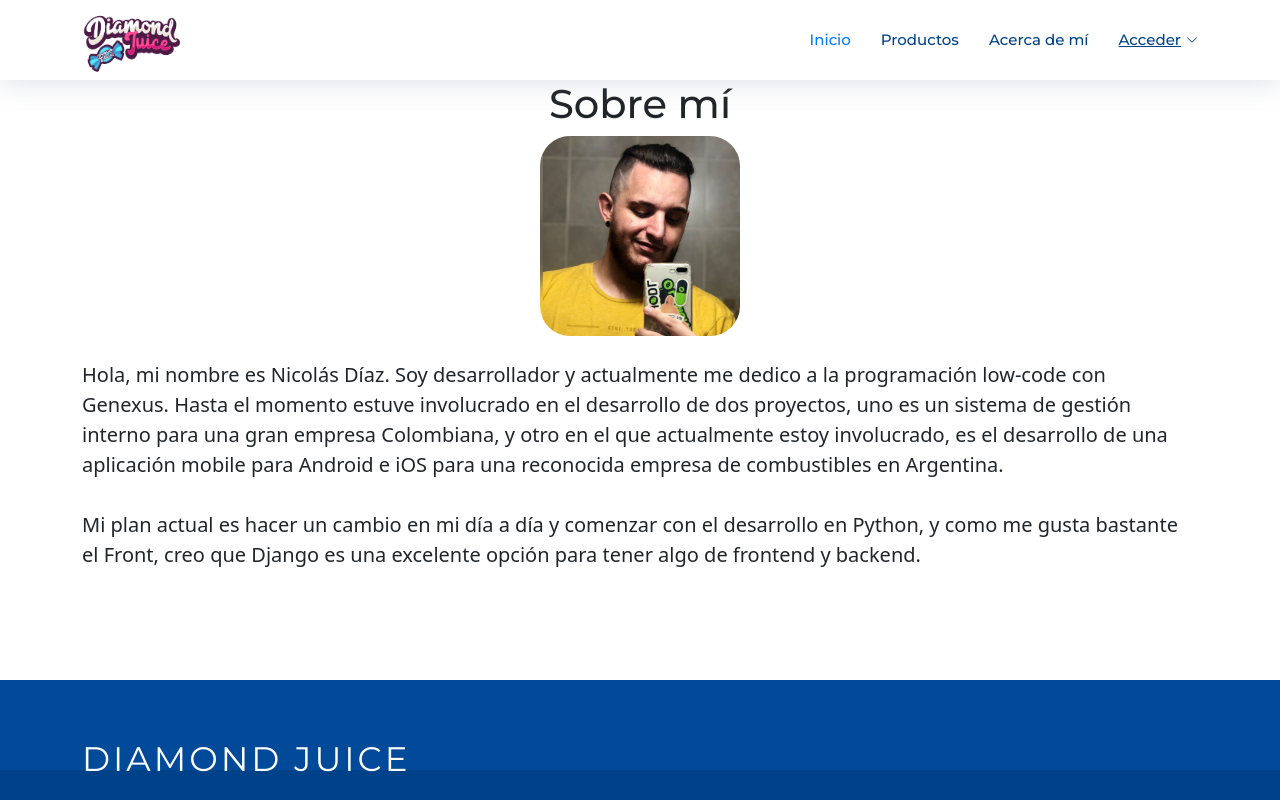
After one commit to NicoDiaz97/DiamondJuice, a Django app: page /about/ in a window 1280 px wide. The commit adds this page. Run offline with Django 4.2, Linux system fonts and the light colour scheme; some libraries are stand-ins or nearby versions.

Commit message:
Commit con mejoras

```diff
--- a/Diamond_Store/AppTienda/static/css/style.css
+++ b/Diamond_Store/AppTienda/static/css/style.css
@@ -1,14 +1,6 @@
-/**
-* Template Name: NewBiz
-* Updated: Mar 10 2023 with Bootstrap v5.2.3
-* Template URL: https://bootstrapmade.com/newbiz-bootstrap-business-template/
-* Author: BootstrapMade.com
-* License: https://bootstrapmade.com/license/
-*/
-
-/*--------------------------------------------------------------
-# General
---------------------------------------------------------------*/
+{% load static %}
+
+
 body {
   background: #fff;
   color: #444;
@@ -1512,11 +1504,13 @@ section {
 
 .div-titulo {
   height: 400px;
+  background-image: url(/static/img/backgroundinicio.jpg);
+  background-size: auto;
 }
 
 #main {
   margin-top: 80px;
-  margin-bottom: 3rem;
+  margin-bottom: 6rem;
 }
 
 body {
@@ -1585,3 +1579,10 @@ body {
   width: 50%;
   padding: 10px;
 }
+.foto-about{
+  display: block;
+  text-align: center;
+  border-radius: 30px;
+  width: 200px;
+  height: 200px;
+}
--- /dev/null
+++ b/Diamond_Store/AppTienda/templates/AppTienda/about-me.html
@@ -0,0 +1,26 @@
+{% extends 'AppTienda/base.html' %}
+
+{% load static %}
+
+
+
+{% block contenido %}
+
+
+<head>
+    <meta charset="UTF-8">
+    <meta name="viewport" content="width=device-width, initial-scale=1.0">
+    <title>Sobre mí</title>
+</head>
+<body>
+    <div class="container">
+        <center>
+        <h1>Sobre mí</h1>
+        <img src="{% static '/img/yo.jpg' %}" alt="Mi foto" class='foto-about'>
+        </center>
+        <br>
+        <p class='lead'>Hola, mi nombre es Nicolás Díaz. Soy desarrollador y actualmente me dedico a la programación low-code con Genexus. Hasta el momento estuve involucrado en el desarrollo de dos proyectos, uno es un sistema de gestión interno para una gran empresa Colombiana, y otro en el que actualmente estoy involucrado, es el desarrollo de una aplicación mobile para Android e iOS para una reconocida empresa de combustibles en Argentina.<br><br>Mi plan actual es hacer un cambio en mi día a día y comenzar con el desarrollo en Python, y como me gusta bastante el Front, creo que Django es una excelente opción para tener algo de frontend y backend.</p>
+    </div>
+</body>
+
+{% endblock contenido %}
--- a/Diamond_Store/AppTienda/templates/AppTienda/base.html
+++ b/Diamond_Store/AppTienda/templates/AppTienda/base.html
@@ -47,6 +47,7 @@
           <li><a class="nav-link scrollto active" href="{% url 'inicio' %}">Inicio</a></li>
           {% comment %} <li><a class="nav-link scrollto" href="#about">Quienes somos</a></li> {% endcomment %}
           <li><a class="nav-link scrollto" href="{% url 'galeria-productos' %}">Productos</a></li>
+          <li><a class="nav-link scrollto" href="{% url 'about-me' %}">Acerca de mí</a></li>
           {% if user.is_authenticated %}
           <li><a class="nav-link scrollto" href="{% url 'crear-pedido' %}">Hacé tu pedido</a></li>
           <li><a class="nav-link scrollto" href="{% url 'pedidos' %}">Pedidos</a></li>
--- a/Diamond_Store/AppTienda/templates/AppTienda/inicio.html
+++ b/Diamond_Store/AppTienda/templates/AppTienda/inicio.html
@@ -1,5 +1,8 @@
 {% extends 'AppTienda/base.html' %}
+{% load static %}
 
+
+<link href="{% static '/css/style.css' %}" rel="stylesheet">
 {% block contenido %}
 <div class="div-titulo">
     <p class="titulo">Diamond Juice</p>
--- a/Diamond_Store/AppTienda/templates/AppTienda/pedidos.html
+++ b/Diamond_Store/AppTienda/templates/AppTienda/pedidos.html
@@ -27,6 +27,7 @@
                                 <th><center>Fecha de pedido</center></th>
                                 <th><center>Tipo de pedido</center></th>
                                 <th><center>Detalle del pedido</center></th>
+                                {% comment %} <th><center>Editar pedido</center></th> {% endcomment %}
                                 <th><center>Eliminar pedido</center></th>
                             </tr>
                         </thead>
@@ -41,6 +42,7 @@
                                 <td><center>Retiro en sucursal</center></td>
                                 {% endif %}
                                 <td><center><a href="{% url 'ver-pedido' item.id %}" class="btn btn-sm btn-success"><i class="fa fa-search"></i></a></center></td>
+                                {% comment %} <td><center><a href="{% url 'editar-pedido' item.id %}" class="btn btn-primary"><i class="fa fa-pencil"></i></a></center></td> {% endcomment %}
                                 <td><center><a href="{% url 'eliminar-pedido' item.id %}" class="btn btn-danger"><i class="fa fa-times"></i></a></center></td>
                             </tr>
                             {% endfor %}
--- a/Diamond_Store/AppTienda/urls.py
+++ b/Diamond_Store/AppTienda/urls.py
@@ -1,6 +1,6 @@
 from django.contrib import admin
 from django.urls import path
-from AppTienda.views import galeria_productos, visualizarProductoDetailView, pedido_detail, crear_pedido, visualizar_pedidosListView, eliminar_pedidoDeleteView
+from AppTienda.views import galeria_productos, visualizarProductoDetailView, pedido_detail, crear_pedido, visualizar_pedidosListView, eliminar_pedidoDeleteView#, editar_pedido
 
 urlpatterns = [
     path('productos/', galeria_productos, name='galeria-productos'),
@@ -8,6 +8,7 @@ urlpatterns = [
     path('pedidos/', visualizar_pedidosListView.as_view(), name='pedidos'),
     path('crear-pedido/', crear_pedido, name='crear-pedido'),
     path('ver-pedido/<int:pedido_id>/', pedido_detail, name='ver-pedido'),
+    # path('editar-pedido/<int:id>/', editar_pedido, name='editar-pedido'),
     path('eliminar-pedido/<int:pk>/', eliminar_pedidoDeleteView.as_view(), name='eliminar-pedido'),
 
 ]
--- a/Diamond_Store/Diamond_Store/urls.py
+++ b/Diamond_Store/Diamond_Store/urls.py
@@ -18,10 +18,11 @@ from django.contrib import admin
 from django.urls import path, include
 from django.conf import settings
 from django.conf.urls.static import static
-from Diamond_Store.views import inicio
+from Diamond_Store.views import inicio, acerca_de_mi
 
 urlpatterns = [
     path('', inicio, name='inicio'),
+    path('about/', acerca_de_mi, name='about-me' ),
     path('admin/', admin.site.urls),
     path('perfiles/', include('AppPerfiles.urls')),
     path('tienda/', include('AppTienda.urls'))
--- a/Diamond_Store/Diamond_Store/views.py
+++ b/Diamond_Store/Diamond_Store/views.py
@@ -9,3 +9,12 @@ def inicio(request):
         context=contexto,
     )
     return http_response
+
+def acerca_de_mi(request):
+    contexto = {}
+    http_response = render(
+        request=request,
+        template_name='AppTienda/about-me.html',
+        context=contexto,
+    )
+    return http_response
--- /dev/null
+++ b/Diamond_Store/requirements.txt
@@ -0,0 +1,5 @@
+asgiref==3.7.1
+Django==4.2.1
+Pillow==9.5.0
+sqlparse==0.4.4
+tzdata==2023.3
```
Also changed, not shown: Diamond_Store/AppTienda/forms.py (+6 -1 lines), Diamond_Store/AppTienda/static/css/about-me.css (added, +24 -0 lines), Diamond_Store/AppTienda/templates/AppTienda/pedido_detail.html (+8 -4 lines), Diamond_Store/AppTienda/views.py (+17 -0 lines), Diamond_Store/AppTienda/static/img/backgroundinicio.jpg (added), Diamond_Store/AppTienda/static/img/yo.jpg (added), Diamond_Store/db.sqlite3.
